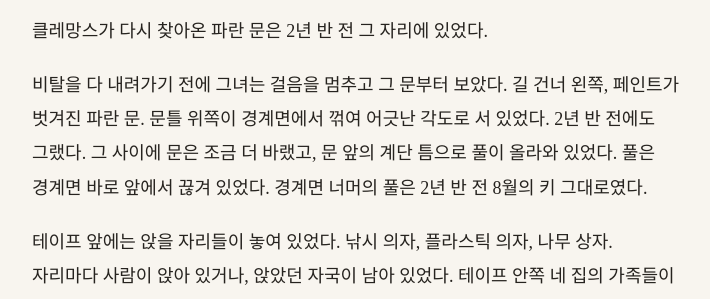
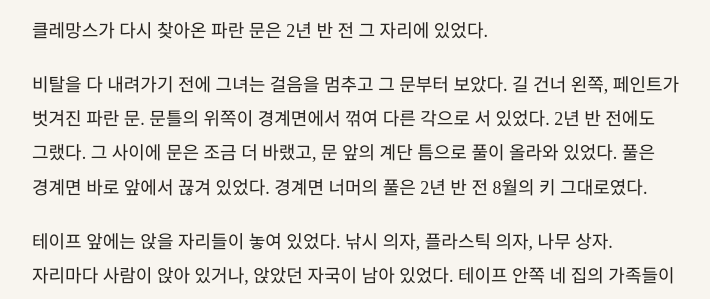
Before and after one commit to kangkkang/writer_s1_public, a Jekyll site: the page built from vol2/057.md, in a window 1280 px wide and 900 px high. Shown: the part 173-472 px from the top of the window, without its empty margins (284-994 px from the left). Built offline with Jekyll 4.4.1, drawn with Linux system fonts in a browser that asks for light colours; our own code applies the rules of GitHub Pages for plain Markdown files.

Commit message:
Update from https://github.com/kangkkang/writer_s1/commit/9340fd0ee7b01cfcb0ad44ecaa222ccb463613e9

```diff
--- a/vol2/057.md
+++ b/vol2/057.md
@@ -2,7 +2,7 @@
 
 클레망스가 다시 찾아온 파란 문은 2년 반 전 그 자리에 있었다.
 
-비탈을 다 내려가기 전에 그녀는 걸음을 멈추고 그 문부터 보았다. 길 건너 왼쪽, 페인트가 벗겨진 파란 문. 문틀 위쪽이 경계면에서 꺾여 어긋난 각도로 서 있었다. 2년 반 전에도 그랬다. 그 사이에 문은 조금 더 바랬고, 문 앞의 계단 틈으로 풀이 올라와 있었다. 풀은 경계면 바로 앞에서 끊겨 있었다. 경계면 너머의 풀은 2년 반 전 8월의 키 그대로였다.
+비탈을 다 내려가기 전에 그녀는 걸음을 멈추고 그 문부터 보았다. 길 건너 왼쪽, 페인트가 벗겨진 파란 문. 문틀의 위쪽이 경계면에서 꺾여 다른 각으로 서 있었다. 2년 반 전에도 그랬다. 그 사이에 문은 조금 더 바랬고, 문 앞의 계단 틈으로 풀이 올라와 있었다. 풀은 경계면 바로 앞에서 끊겨 있었다. 경계면 너머의 풀은 2년 반 전 8월의 키 그대로였다.
 
 테이프 앞에는 앉을 자리들이 놓여 있었다. 낚시 의자, 플라스틱 의자, 나무 상자. 자리마다 사람이 앉아 있거나, 앉았던 자국이 남아 있었다. 테이프 안쪽 네 집의 가족들이 지키는 자리였다. 테이프는 해마다 새로 갈았는지 노란색이 아직 선명했다. 의자들 뒤의 담벼락에는 사진들이 붙어 있었다. 비를 맞지 않게 하나하나 비닐에 싸여 있었다.
 
```
